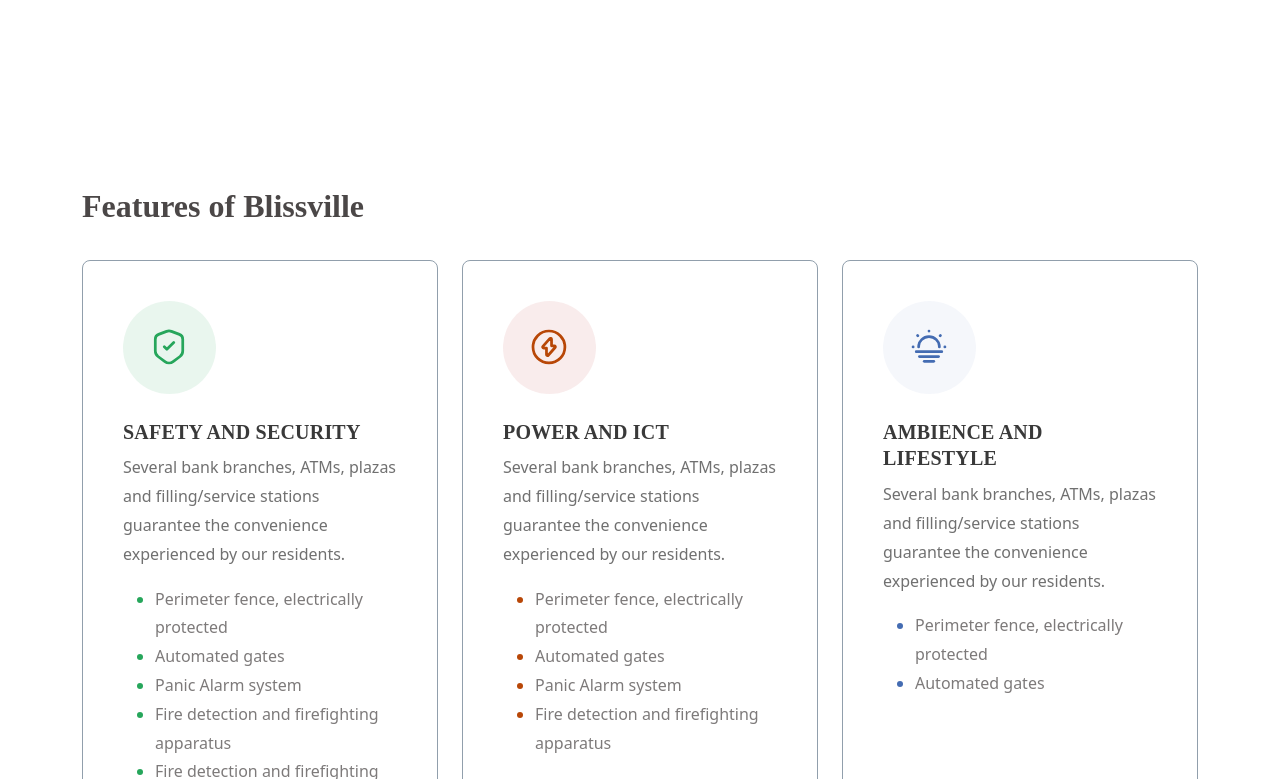
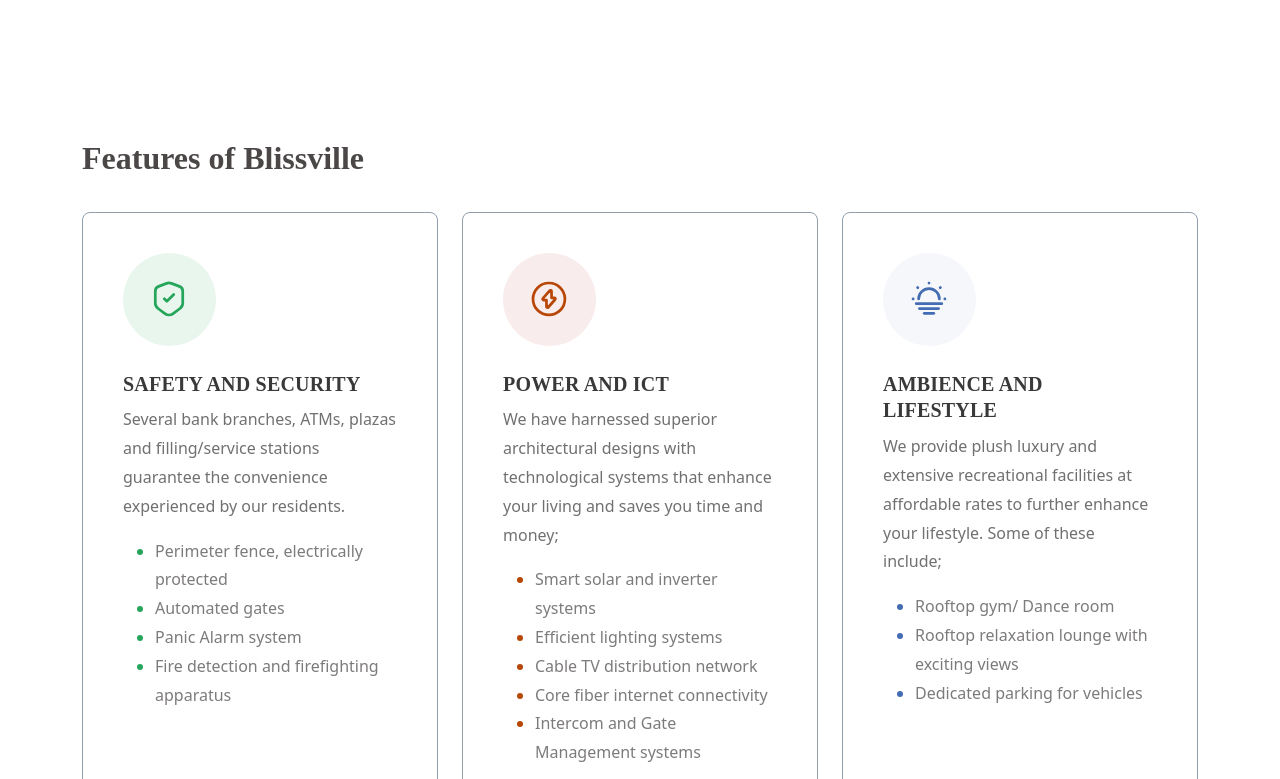
Before and after one commit to Highrachy/blissville, a Next.js app: page /about-us in a window 1280 px wide. Shown: the part 1181-1960 px from the top of the page. Built offline with nearby package versions, Linux system fonts and the light colour scheme; a web font is replaced by a local one.

Commit message:
feature: complete about us page

```diff
--- a/components/common/Benefits.jsx
+++ b/components/common/Benefits.jsx
@@ -4,8 +4,8 @@
 import classNames from 'classnames';
 
 const Benefits = ({ className }) => (
-  <Section className="bg-blue">
-    <div className={classNames('container', className)}>
+  <Section className={classNames('bg-blue', className)}>
+    <div className="container">
       <div className="row">
         <h3 className="font-secondary text-center text-color-dark-1">
           Benefits of Blissville
--- a/components/common/Header.jsx
+++ b/components/common/Header.jsx
@@ -7,14 +7,16 @@
 
 export const SectionHeader = (props) => <SHeader {...props} />;
 
-export const PageHeader = ({ title, breadcrumb, bgImage }) => {
+export const PageHeader = ({ title, breadcrumb, bgImage, subHeader }) => {
   const currentBreadCrumb = breadcrumb || [{ title }];
   return (
     <Parallax bgImage={bgImage}>
-      <Section>
+      <Section noPaddingBottom className="pb-5">
         <div className="container mt-7">
           <h3 className="text-page-header">{title}</h3>
-          <h4 className="text-page-subheader">Powered By Highrachy</h4>
+          <h4 className="text-page-subheader">
+            {subHeader || 'Powered By Highrachy'}
+          </h4>
           {false && <BreadCrumb breadcrumb={currentBreadCrumb} />}
         </div>
       </Section>
--- a/components/common/Section.jsx
+++ b/components/common/Section.jsx
@@ -15,9 +15,9 @@
       className={classNames(className, 'position-relative', {
         'bg-light': altBg,
         'bg-light-2': altBg2,
-        'py-5 py-lg-6': !noPaddingBottom && !noPaddingTop,
-        'pt-5 pt-lg-6': noPaddingBottom,
-        'pb-5 pb-lg-6': noPaddingTop,
+        'py-5 py-lg-7': !noPaddingBottom && !noPaddingTop,
+        'pt-5 pt-lg-7': noPaddingBottom,
+        'pb-5 pb-lg-7': noPaddingTop,
       })}
       {...props}
     >
--- a/components/common/Team.jsx
+++ b/components/common/Team.jsx
@@ -20,6 +20,7 @@
   <div className="col-md-6 text-center my-6">
     <div className="team-section h-100">
       <div className="image-container rounded-circle">
+        <div className="img-wrapper">
           <Image
             className="image-cover rounded-circle"
             src={`/assets/img/team/${image}`}
@@ -27,6 +28,7 @@
             width={120}
             height={120}
           />
+        </div>
       </div>
       <h6 className="text-uppercase mt-3 text-color-1">
         {name} ({title})
--- a/data/features.js
+++ b/data/features.js
@@ -15,29 +15,30 @@
       'Automated gates',
       'Panic Alarm system',
       'Fire detection and firefighting apparatus',
-      'Fire detection and firefighting apparatus',
-      'Fire detection and firefighting apparatus',
-      'Fire detection and firefighting apparatus',
-      'Fire detection and firefighting apparatus',
     ],
   },
   {
     background: 'red',
     icon: <PowerIcon />,
     title: <>Power and ICT</>,
-    text: 'Several bank branches, ATMs, plazas and filling/service stations guarantee the convenience experienced by our residents.',
+    text: 'We have harnessed superior architectural designs with technological systems that enhance your living and saves you time and money; ',
     lists: [
-      'Perimeter fence, electrically protected',
-      'Automated gates',
-      'Panic Alarm system',
-      'Fire detection and firefighting apparatus',
+      'Smart solar and inverter systems',
+      'Efficient lighting systems',
+      'Cable TV distribution network',
+      'Core fiber internet connectivity',
+      'Intercom and Gate Management systems',
     ],
   },
   {
     background: 'blue',
     icon: <AmbienceIcon />,
     title: <>Ambience and Lifestyle</>,
-    text: 'Several bank branches, ATMs, plazas and filling/service stations guarantee the convenience experienced by our residents.',
-    lists: ['Perimeter fence, electrically protected', 'Automated gates'],
+    text: 'We provide plush luxury and extensive recreational facilities at affordable rates to further enhance your lifestyle. Some of these include;',
+    lists: [
+      'Rooftop gym/ Dance room ',
+      'Rooftop relaxation lounge with exciting views',
+      'Dedicated parking for vehicles',
+    ],
   },
 ];
--- a/pages/about-us.js
+++ b/pages/about-us.js
@@ -31,7 +31,7 @@
 
 const OurVision = () => {
   return (
-    <Section>
+    <section className="pt-5">
       <div className="container">
         <div className="row align-items-center">
           <div className="col-md-7 col-lg-8">
@@ -79,6 +79,6 @@
           </div>
         </div>
       </div>
-    </Section>
+    </section>
   );
 };
--- a/sass/_utilities.scss
+++ b/sass/_utilities.scss
@@ -62,12 +62,16 @@
 }
 
 .testimonial-listing {
-  padding: 5rem 3rem;
+  padding: 4rem 3rem 2rem;
   &.altBg {
     background: white;
-    border-radius: 6rem 2rem;
+    border-radius: 2rem;
     box-shadow: 0px 4px 88px 0px rgba(0, 0, 0, 0.05);
-    clip-path: polygon(0 10%, 100% 0, 100% 90%, 0% 100%);
+    transform: skewY(-8deg);
+
+    .testimonial-listing__container {
+      transform: skewY(8deg);
+    }
   }
 
   &__image {
@@ -82,7 +86,13 @@
   }
 }
 
-// Fix Next.js images
-span[style^='box-sizing:border-box;display:inline-block'] {
-  display: block !important;
+// // Fix Next.js images
+// span[style^='box-sizing:border-box;display:inline-block'] {
+//   display: block !important;
+// }
+// https://stackoverflow.com/questions/1833734/display-inline-block-extra-margin/8262649#8262649
+.img-wrapper {
+  letter-spacing: 0;
+  word-spacing: 0;
+  font-size: 0;
 }
```
Also changed, not shown: pages/index.js (+9 -6 lines), pages/portfolio.js (added, +30 -0 lines). Lines whose indentation alone changed are shown as unchanged.
